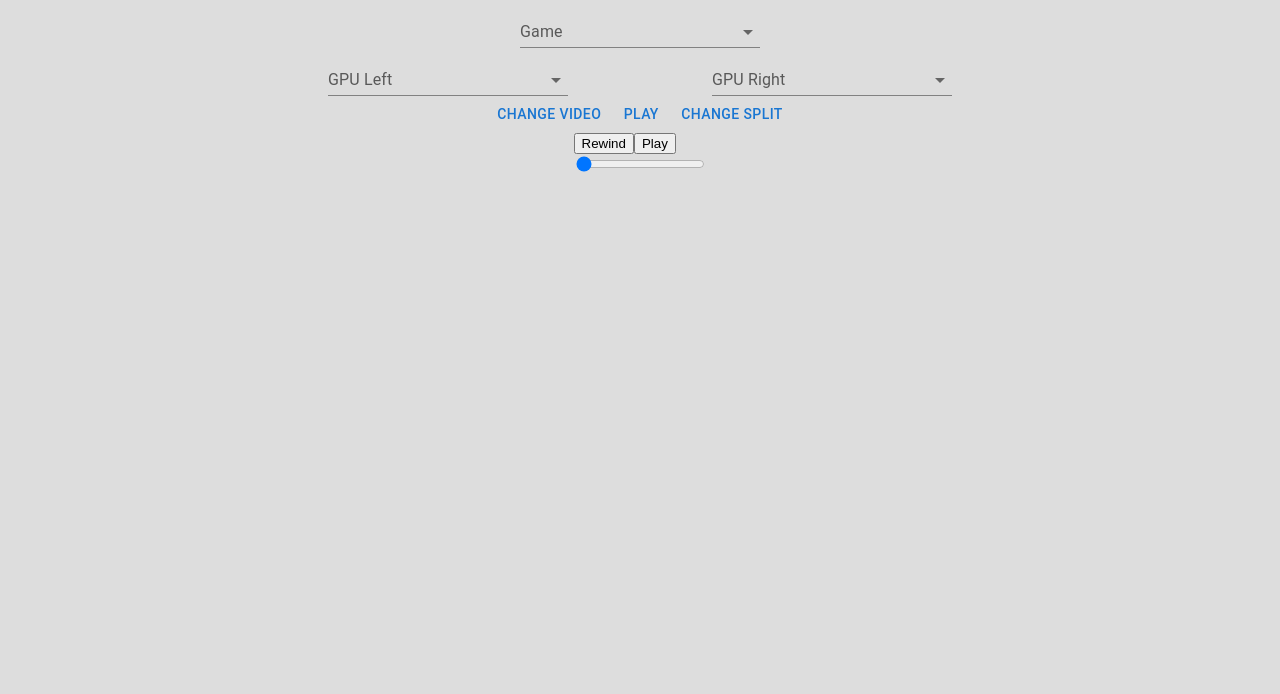
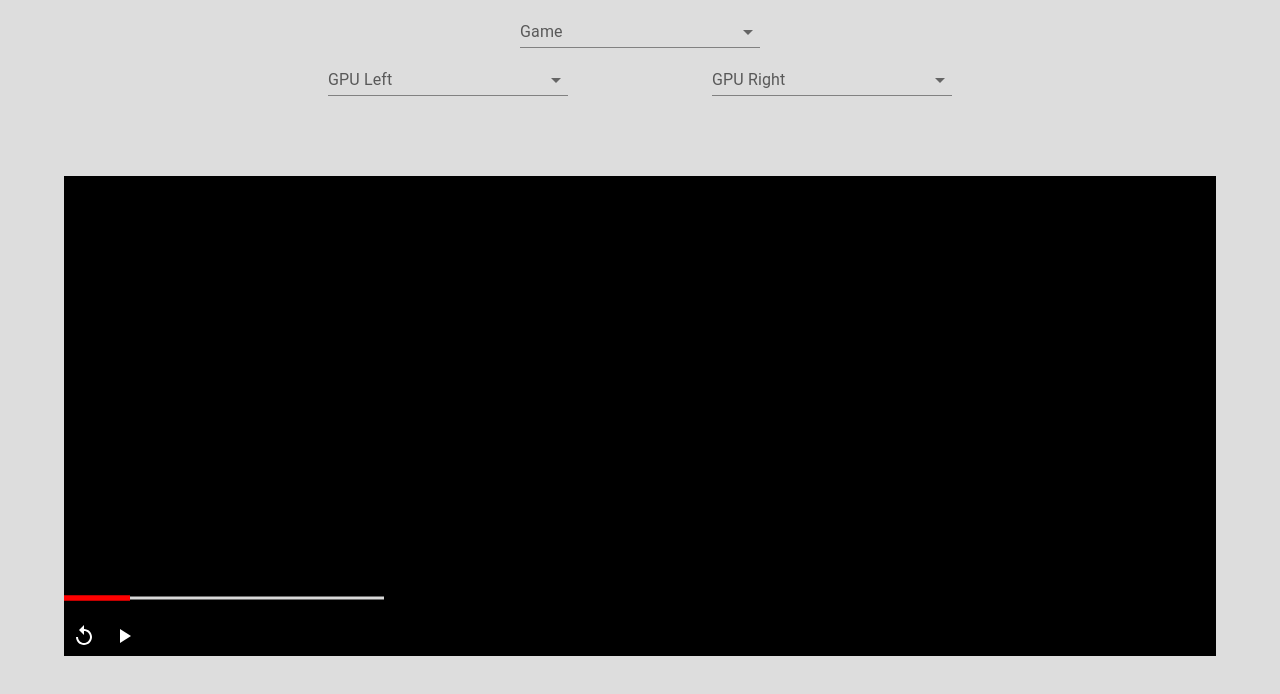
Before and after one commit to CakeCrusher/gputhing, a Next.js app: page / in a window 1280 px wide. Shown: the top 694 px of the page. Built offline with nearby package versions, Linux system fonts and the light colour scheme.

Commit message:
Video controls2 (#5)
* added icons package

* VideoPlayerControls: some skeleton code & styling

* more issues

* play pause restart controls

```diff
--- a/package.json
+++ b/package.json
@@ -12,6 +12,7 @@
     "@emotion/core": "10.1.1",
     "@emotion/react": "^11.10.5",
     "@emotion/styled": "^11.10.5",
+    "@mui/icons-material": "^5.11.0",
     "@mui/material": "^5.11.4",
     "@mui/styled-engine-sc": "^5.11.0",
     "@mui/styles": "^5.11.2",
--- /dev/null
+++ b/src/components/VideoPlayerControls/CustomSlider.tsx
@@ -0,0 +1,85 @@
+import * as React from 'react';
+import PropTypes from 'prop-types';
+import Slider, { SliderThumb } from '@mui/material/Slider';
+import { styled } from '@mui/material/styles';
+import Tooltip from '@mui/material/Tooltip';
+import Box from '@mui/material/Box';
+
+function ValueLabelComponent(props: any) {
+  const { children, value } = props;
+
+  return (
+    <Tooltip enterTouchDelay={0} placement="top" title={value}>
+      {children}
+    </Tooltip>
+  );
+}
+
+
+const AirbnbSlider2 = styled(Slider)(({ theme }) => ({
+  color: 'red',
+  height: 3,
+  padding: '13px 0',
+  borderRadius: 0,
+  '& .MuiSlider-thumb': {
+    height: 1,
+    width: 1,
+    backgroundColor: 'currentColor',
+    '&:hover': {
+      boxShadow: '0 0 0 8px rgba(58, 133, 137, 0.16)',
+    },
+    '& .airbnb-bar': {
+      height: 9,
+      width: 1,
+      backgroundColor: 'currentColor',
+      marginLeft: 1,
+      marginRight: 1,
+    },
+  },
+  '& .MuiSlider-track': {
+    height: 3,
+  },
+  '& .MuiSlider-rail': {
+    color: theme.palette.mode === 'dark' ? '#bfbfbf' : '#d8d8d8',
+    opacity: theme.palette.mode === 'dark' ? undefined : 1,
+    height: 3,
+  },
+  '&:hover': {
+    '& .MuiSlider-thumb': {
+      height: 16,
+      width: 16,
+    }
+  }
+}));
+
+function AirbnbThumbComponent(props: any) {
+  const { children, ...other } = props;
+  return (
+    <SliderThumb {...other}>
+      {children}
+      <span className="airbnb-bar" />
+      <span className="airbnb-bar" />
+      <span className="airbnb-bar" />
+    </SliderThumb>
+  );
+}
+
+AirbnbThumbComponent.propTypes = {
+  children: PropTypes.node,
+};
+
+export default function CustomSlider() {
+  return (
+    <Box sx={{ width: 320 }}>
+      <AirbnbSlider2
+        valueLabelDisplay="auto"
+        slots={{
+          thumb: AirbnbThumbComponent,
+          valueLabel: ValueLabelComponent,
+        }}
+        aria-label="custom thumb label"
+        defaultValue={20}
+      />
+    </Box>
+  );
+}
--- a/src/components/VideoPlayerControls/VideoPlayerControls.tsx
+++ b/src/components/VideoPlayerControls/VideoPlayerControls.tsx
@@ -1,21 +1,76 @@
-import { Box, SxProps } from "@mui/material";
-import { DefaultComponentProps } from "@mui/material/OverridableComponent";
+import { Box, IconButton, SxProps } from "@mui/material";
+import ReplaySharpIcon from '@mui/icons-material/ReplaySharp';
+import { PlayArrowSharp } from "@mui/icons-material";
 
-export default function VideoPlayerControls() {
+import CustomSlider from "./CustomSlider";
+import {useState} from "react";
+
+type Props = {
+  p: any
+}
+
+export default function VideoPlayerControls({ p }: Props) {
+  const [isPaused, setIsPaused] = useState(true);
   const sx: SxProps = {
     display: 'flex',
     flexDirection: 'column',
+    width: '100%',
+  }
+
+  function checkVideosLoaded(): boolean {
+    if (!p.player1) {
+      console.log("Null player: player1")
+      return false;
+    }
+    if (!p.player2) {
+      console.log("Null player: player2")
+      return false;
+    }
+    return true;
+  }
+
+  function playVideos() {
+    if(checkVideosLoaded()) {
+      p.player1.playVideo();
+      p.player2.playVideo();
+      setIsPaused(false);
+    }
+  }
+
+  function pauseVideos() {
+    if(checkVideosLoaded()) {
+      p.player1.pauseVideo();
+      p.player2.pauseVideo();
+      setIsPaused(true);
+    }
+  }
+
+  function restart() {
+    if(checkVideosLoaded()) {
+      p.player1.seekTo(0);
+      p.player2.seekTo(0);
+    }
   }
 
   return (
-    <Box sx={sx}>
-      <div>
-        <button>Rewind</button>
-        <button>Play</button>
-      </div>
-      <div>
-        <input type="range" value={0} max={50}/>
-      </div>
+    <Box sx={sx} id="controls" style={{backgroundColor: "rgba(0, 0, 0, 0.6)"}}>
+      <Box sx={{flex: '1'}}>
+        <CustomSlider/>
+      </Box>
+      <Box sx={{flex: '2', display: 'flex'}}>
+        <IconButton sx={{padding: '2', color: 'white'}} onClick={restart}>
+          <ReplaySharpIcon />
+        </IconButton>
+        { isPaused ?
+          <IconButton sx={{padding: '2', color: 'white'}} onClick={playVideos}>
+            <PlayArrowSharp />
+          </IconButton>
+          :
+          <IconButton sx={{padding: '2', color: 'yellow'}} onClick={pauseVideos}>
+            <PlayArrowSharp />
+          </IconButton>
+        }
+      </Box>
     </Box>
   )
 }
--- a/src/components/VideoPlayers/PlayerWrapper.tsx
+++ b/src/components/VideoPlayers/PlayerWrapper.tsx
@@ -1,12 +1,15 @@
-import { useState } from "react"
-import { Button } from "@mui/material"
+import { RefObject, useRef, useState } from "react"
 import { Box } from "@mui/system"
 import type { YouTubePlayer, YouTubeEvent } from "react-youtube";
 
 import YouTubePlayerComponent from "./YouTubePlayer"
+import VideoPlayerControls from '@/components/VideoPlayerControls';
+import {backdropClasses} from "@mui/material";
 
-let player1: null | YouTubePlayer = null
-let player2: null | YouTubePlayer = null
+const p: any = {
+  player1: {},
+  player2: {}
+}
 
 //TODO: replace any
 type Props = {
@@ -26,18 +29,19 @@ export default function PlayerWrapper({
   videoData1,
   videoData2
 }: Props){
-  const [videoId, setVideoId] = useState('5hPfvflvK0c');
-  const [splitPosition, setSplitPosition] = useState(.5);
+  const player1Ref = useRef<HTMLDivElement>(null);
+  const player2Ref = useRef<HTMLDivElement>(null);
 
   const changeSplit = (e: any) => {
     const root = document.getElementsByTagName("body")[0];
     const players = document.getElementById("players");
+
     if(!root) {
-      console.warn("No body");
+      console.error("No body");
       return;
     }
     if(!players) {
-      console.warn("No players");
+      console.error("No players");
       return;
     }
 
@@ -51,7 +55,10 @@ export default function PlayerWrapper({
         result = Math.max(result, .1);
         result = Math.min(result, .9);
 
-        setSplitPosition(result);
+        if(player1Ref.current && player2Ref.current) {
+          player1Ref.current.style.width = `${result * 99}%`;
+          player2Ref.current.style.width = `${99 - result * 99}%`;
+        }
       }
     };
     const mouseUp = (e: any) => {
@@ -67,71 +74,50 @@ export default function PlayerWrapper({
     console.log("Player Ready: " + id)
     switch(id) {
       case 1:
-        player1 = e.target
+        p.player1 = e.target
       case 2:
-        player2 = e.target
+        p.player2 = e.target
       default:
         console.warn("Invalid player id: " + id);
     }
   }
 
-  // TODO: Tweak or remove this with controls
-  const playVideos = () => {
-    if (!player1) {
-      console.log("Null player: player1")
-      return
-    }
-    if (!player2) {
-      console.log("Null player: player2")
-      return
-    }
-    console.log("PLAY");
-    if(player1.getPlayerState() == 1) {
-      player1.pauseVideo();
-      player2.pauseVideo();
-      return;
-    }
-    player1.playVideo()
-    player2.playVideo()
-  }
-
-  const changeVideoId = () => {
-    if (videoId === "KxCh78tscHU") {
-      setVideoId("5hPfvflvK0c")
-    } else {
-      setVideoId("KxCh78tscHU")
-    }
-  }
-
   return (
-    <Box>
+    <Box sx={{
+      height: '100%',
+      width: '100%',
+      backgroundColor: 'black'
+    }}>
       {/* TODO: Remove this when we add controls */}
+      {/*
       <Button onClick={changeVideoId}>Change Video</Button>
       <Button onClick={playVideos}>Play</Button>
       <Button onClick={changeSplit}>Change Split</Button>
+      */}
 
       <div
         id="players"
         style={{
-          margin: "0 25%",
-          display: "flex"
+          display: 'flex',
+          height: '100%',
           }}
       >
         <YouTubePlayerComponent
+          ref={player1Ref}
           handlePlayerReady={handlePlayerReady(1)}
           videoId={videoData1 ? videoData1.videoId : ""}
-          width={splitPosition * 99}
         />
         <div
           onMouseDown={changeSplit}
           style={{width: "1%", backgroundColor: "black", cursor: "crosshair"}}
         />
         <YouTubePlayerComponent
+          ref={player2Ref}
           handlePlayerReady={handlePlayerReady(2)}
           videoId={videoData2 ? videoData2.videoId : ""}
-          width={99 - splitPosition * 99}
         />
       </div>
+      <VideoPlayerControls p={p}/>
     </Box>
   )
 }
--- a/src/components/VideoPlayers/YouTubePlayer.tsx
+++ b/src/components/VideoPlayers/YouTubePlayer.tsx
@@ -1,26 +1,47 @@
 import Button from '@mui/material/Button';
+import { styled } from '@mui/material/styles';
 import YouTube from "react-youtube";
 import type { YouTubePlayer, YouTubeEvent } from "react-youtube";
+import {Box} from '@mui/material';
+import {forwardRef, Ref} from 'react';
 
 type Props = {
   videoId: string
   handlePlayerReady: (e: YouTubeEvent) => void;
-  width: number
 }
 
-export default function YouTubePlayer({
+function YouTubePlayer({
   videoId,
   handlePlayerReady,
-  width
-}: Props) {
+}: Props, ref: Ref<HTMLDivElement>) {
+
+  const Box2 = styled(Box)(({ theme }) => ({
+    height: "100%",
+    width: `49.5%`,
+    overflow: "hidden",
+    pointerEvents: "none",
+    userSelect: "none",
+    '& div': {
+      height: '100%'
+    },
+    '& iframe': {
+      height: '100%'
+    }
+  }));
 
   return (
-    <div style={{width: `${width}%`, overflow: "hidden", pointerEvents: "none", userSelect: "none"}}>
+    <Box2 id={videoId} ref={ref}>
       <YouTube
+        opts={{
+          height: 'auto',
+          width: '100%'
+        }}
         videoId={videoId}
         onStateChange={(e) => console.log(e.target.getCurrentTime())}
         onReady={handlePlayerReady}
       />
-    </div>
+    </Box2>
   )
 }
+
+export default forwardRef(YouTubePlayer)
--- a/src/pages/index.tsx
+++ b/src/pages/index.tsx
@@ -6,7 +6,7 @@ import query from '@/utils/query'
 
 import VideoPlayers from '@/components/VideoPlayers'
 import VideoQuerySelectors from '@/components/VideoQuerySelectors'
-import VideoPlayerControls from '@/components/VideoPlayerControls';
+import {Box, styled} from '@mui/material';
 
 type GameDetails = null | {
   game: string | null,
@@ -66,6 +66,23 @@ export default function Home() {
     height: 315
   }
 
+  const PlayerWrapperBox = styled(Box)(({ theme }) => ({
+    height: '60%',
+    width: '90%',
+    position: 'relative',
+    overflow: 'hidden',
+    '& #controls': {
+      zIndex: 999,
+      position: 'absolute',
+      bottom: 0
+    },
+    '&:hover': {
+      '& #controls': {
+        bottom: 0,
+      }
+    }
+  }));
+
   return (
     <>
       <Head>
@@ -88,14 +105,12 @@ export default function Home() {
             gpuRight
           }}/>
         </div>
-        <div id="player">
-          {/* TODO: clean up*/}
+        <Box sx={{height: '10%'}}/>
+        <PlayerWrapperBox
+          id="player"
+        >
           <VideoPlayers videoData1={videos[0]} videoData2={videos[1]} />
-        </div>
-        <div id="controls">
-          <VideoPlayerControls />
-        </div>
-        {/* add game field */}
+        </PlayerWrapperBox>
       </div>
     </>
   )
```
Also changed, not shown: src/components/context/ControlsContext.tsx (added, +15 -0 lines), 1 other file (tests, documents, lock files or other folders).
